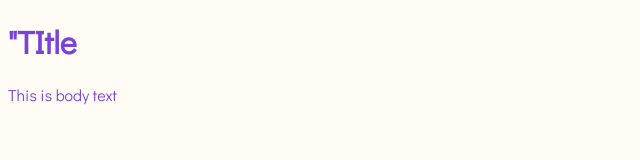
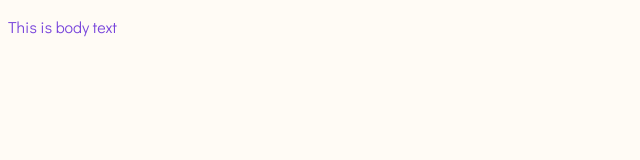
Before and after one commit to Sensorized/Sensorized.github.io, a plain HTML site: page index.html in a window 1280 px wide. Shown: the whole page, without its empty margins (0-640 px from the left). Drawn offline with Linux system fonts and the light colour scheme.

Commit message:
Update index.html

```diff
--- a/index.html
+++ b/index.html
@@ -6,10 +6,12 @@
     <link rel="preconnect" href="https://fonts.gstatic.com" crossorigin>
     <link href="https://fonts.googleapis.com/css2?family=Didact+Gothic&display=swap" rel="stylesheet">
     <link rel="stylesheet" href="style.css">
+
+<title>My Website</title>
+
 </head>
 
 <body>
-<h1>"TItle</h1>
 <p>This is body text</p>
 </body>
 </html>
```
